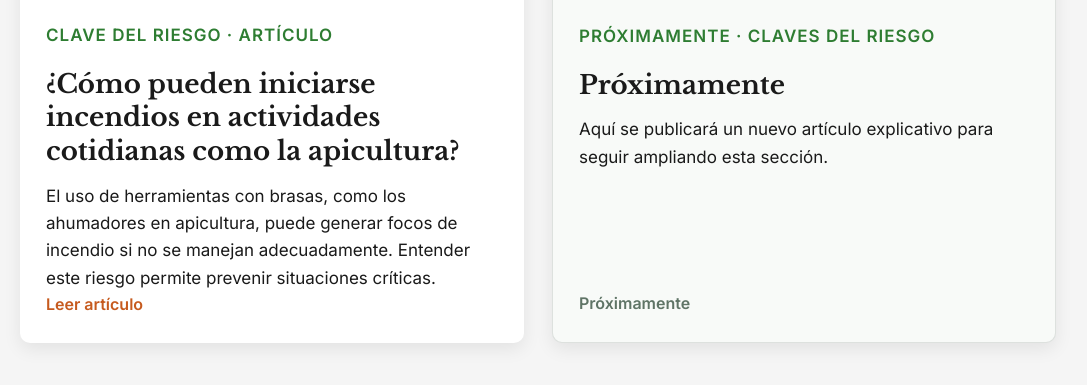
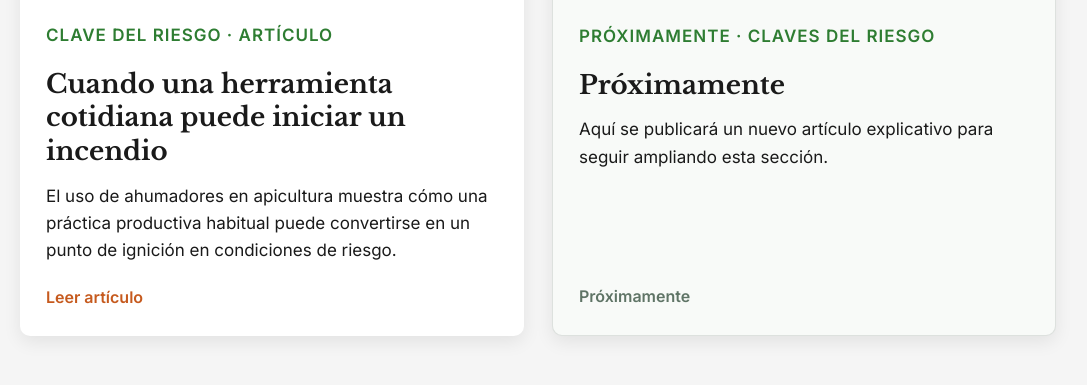
Before and after one commit to diegoestesi-byte/El-Espejo-de-Fuego, a Jekyll site: the page built from claves-del-riesgo.html, in a window 1280 px wide and 900 px high, scrolled down 853 px, cut to the strip 192-600 px from the top of the window. Shown: the top 385 px of the strip, without its empty margins (102-1189 px from the left). Built offline with Jekyll 4.4.1, drawn with Linux system fonts in a browser that asks for light colours.

Commit message:
Actualizar nota de clave de riesgo asociada a Mariano

```diff
--- a/articulos/Claves del riesgo/01-clave-agua-riesgo.html
+++ b/articulos/Claves del riesgo/01-clave-agua-riesgo.html
@@ -1,11 +1,11 @@
 ---
 layout: article-clave-riesgo
-title: '¿Cómo pueden iniciarse incendios en actividades cotidianas como la apicultura?'
+title: 'Cuando una herramienta cotidiana puede iniciar un incendio'
 section: claves-del-riesgo
 subtype: explicador
 date: 2026-04-20
-summary: 'El uso de herramientas con brasas, como los ahumadores en apicultura, puede generar focos de incendio si no se manejan adecuadamente. Entender este riesgo permite prevenir situaciones críticas.'
-image:
+summary: 'El uso de ahumadores en apicultura muestra cómo una práctica productiva habitual puede convertirse en un punto de ignición en condiciones de riesgo.'
+image: /images/mariano-campo.jpg
 related_story: /historias/medidas-directas/agua-mariano/
 related_key: /claves-del-riesgo/ahumadores-riesgo/
 related_synthesis: /conocimiento-y-datos/preparacion/agua-preparacion/
@@ -15,9 +15,9 @@ permalink: /claves-del-riesgo/ahumadores-riesgo/
 <section class="note-hero">
   <div class="note-hero-content">
     <p class="note-meta">Claves del riesgo · Nota breve · Explicador</p>
-    <h1>¿Cómo pueden iniciarse incendios en actividades cotidianas como la apicultura?</h1>
+    <h1>Cuando una herramienta cotidiana puede iniciar un incendio</h1>
     <p class="note-deck">
-      El uso de herramientas con brasas, como los ahumadores en apicultura, puede generar focos de incendio si no se manejan adecuadamente. Entender este riesgo permite prevenir situaciones críticas.
+      El uso de ahumadores en apicultura muestra cómo una práctica productiva habitual puede transformarse en un punto de ignición cuando se combina con brasas activas, vegetación seca y condiciones ambientales favorables al fuego.
     </p>
   </div>
 </section>
@@ -26,39 +26,50 @@ permalink: /claves-del-riesgo/ahumadores-riesgo/
   <article class="note-article">
 
     <p class="note-lead">
-      Algunas actividades cotidianas, especialmente en contextos rurales, implican el uso de fuego o brasas. Si no se controlan adecuadamente, pueden convertirse en focos de incendio.
+      No todos los incendios comienzan con grandes eventos. Muchos se inician en actividades cotidianas que, en determinadas condiciones, pueden transformarse en focos de ignición. La apicultura es un ejemplo claro de esta situación.
+    </p>
+
+    <div class="note-image-block">
+      <img src="{{ '/images/mariano-campo.jpg' | relative_url }}" alt="Trabajo apícola en entorno rural expuesto a incendios forestales">
+      <p class="note-caption">
+        En contextos rurales, el uso de herramientas con brasas forma parte de prácticas habituales que pueden implicar riesgo de incendio.
+      </p>
+    </div>
+
+    <p>
+      El ahumador es una herramienta fundamental en el manejo de colmenas. Funciona a partir de una combustión controlada que genera humo para reducir la agresividad de las abejas. Sin embargo, esta misma característica implica la presencia constante de brasas activas y la posible expulsión de partículas incandescentes.
     </p>
 
     <p>
-      El riesgo de incendios no siempre proviene de grandes eventos. Muchas veces se origina en actividades habituales que forman parte del trabajo diario, como el uso de herramientas con brasas o fuego abierto.
+      En condiciones normales, su uso es una práctica segura y extendida. El problema aparece cuando se combina con ciertos factores del entorno: pastizales secos, acumulación de hojarasca, viento o altas temperaturas. En esos escenarios, una chispa o una brasa puede ser suficiente para iniciar un fuego.
+    </p>
+
+    <h2>El riesgo no está solo en la herramienta</h2>
+
+    <p>
+      El riesgo surge en la interacción entre una fuente de calor, la disponibilidad de combustible y las condiciones ambientales. Cuando estos factores coinciden, incluso una acción breve puede tener consecuencias mayores.
     </p>
 
     <p>
-      En la apicultura, por ejemplo, el uso de ahumadores es una práctica común para manejar colmenas. Estos dispositivos contienen brasas encendidas que, en condiciones de sequedad, viento o descuido, pueden caer o propagarse hacia pastizales u otros materiales combustibles.
+      Este tipo de situaciones se observa con mayor frecuencia en zonas rurales y en la interfaz urbano-forestal, donde la vegetación y las viviendas conviven en proximidad. Allí, un foco pequeño puede propagarse rápidamente si encuentra continuidad de material combustible.
     </p>
 
     <p>
-      En estos casos, el riesgo no está solo en la herramienta, sino en el contexto:
+      En la práctica, existen momentos especialmente sensibles durante el uso del ahumador: el encendido inicial, la recarga de combustible, la caída accidental de brasas o el apagado incompleto. Cada uno de estos momentos puede generar condiciones para que se inicie un fuego si no existe control inmediato.
     </p>
 
-    <ul>
-      <li>vegetación seca</li>
-      <li>temperaturas altas</li>
-      <li>falta de control inmediato</li>
-    </ul>
+    <h2>Cómo se enfrenta este tipo de riesgo</h2>
 
     <p>
-      Lo que transforma una práctica productiva en un potencial punto de inicio de incendio.
+      Frente a este escenario, la prevención no depende de eliminar la actividad, sino de entender el riesgo que implica. Medidas simples como mantener agua disponible, limpiar el entorno inmediato o asegurar la correcta extinción del ahumador pueden marcar una diferencia real.
     </p>
 
-    <h2>Punto clave</h2>
-
     <p>
-      El riesgo no depende solo de la actividad, sino de las condiciones en que se realiza.
+      En algunos casos, el agua cercana permite responder rápidamente a un foco incipiente. En otros, evitar la acumulación de material seco reduce la probabilidad de que una chispa se convierta en incendio. Lo relevante no es una sola acción, sino la combinación de decisiones previas.
     </p>
 
     <p class="note-closing">
-      Reconocer estos riesgos permite tomar medidas simples pero efectivas, como mantener agua cercana, limpiar el entorno inmediato o supervisar constantemente el uso de brasas. Muchas veces, prevenir un incendio comienza antes de que exista cualquier señal de fuego visible.
+      Muchas veces, el riesgo no está en lo extraordinario, sino en lo habitual. Reconocer cómo una práctica cotidiana puede interactuar con el entorno permite anticipar situaciones críticas y reducir la probabilidad de que un incendio comience. En apicultura, cuidar esos detalles también es una forma de proteger el trabajo de toda una temporada: que la producción de una miel dulce no termine convertida en un trago amargo.
     </p>
 
     <section class="related-content">
```
